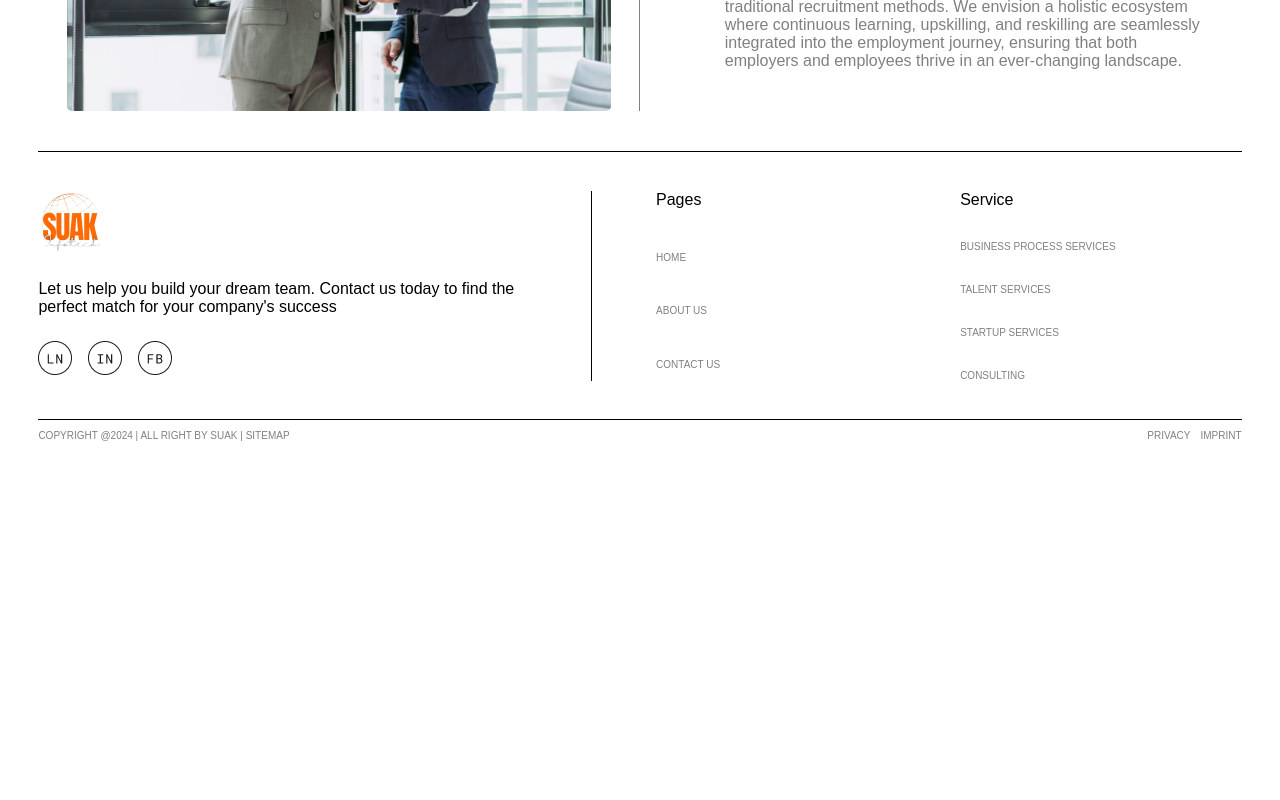
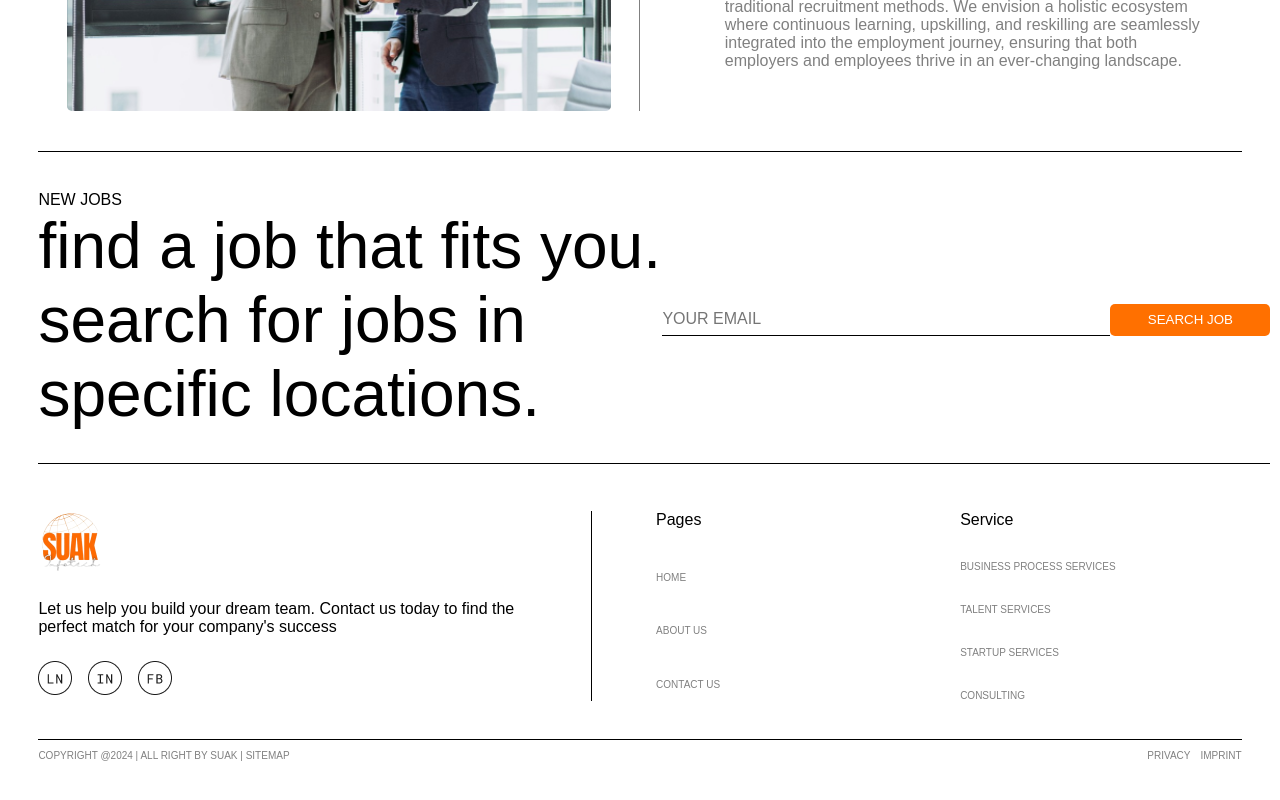
Before and after one commit to Shashisales-mk/SUAK, a React (Create React App) app: page /about in a window 1280 px wide. Shown: the part 1173-1973 px from the top of the page. Before the commit the page ends 1663 px from the top, so only its background shows below. Built offline with nearby package versions, Linux system fonts and the light colour scheme.

Commit message:
new jobs component added

```diff
--- /dev/null
+++ b/src/components/NewJobs/Newjobs.js
@@ -0,0 +1,44 @@
+import React from "react";
+import "./newjobs.css";
+function Newjobs() {
+  return (
+    <div>
+      <div className="outer-container">
+        <div className="inner-container">
+          <div>NEW JOBS</div>
+          <div>
+            <ul className="fle">
+              <li style={{ width: "39rem", fontSize: "4rem" }}>
+                find a job that fits you. search for jobs in specific locations.
+              </li>
+              <ul
+                style={{
+                  display: "flex",
+                  justifyContent: "center",
+                  alignItems: "center",
+                  listStyle:"none",
+                  borderRadius: "1px solid",
+                }}
+              >
+                <li>
+                  <input
+                    type="email"
+                    id="email"
+                    name="email"
+                    placeholder="YOUR EMAIL"
+                  />
+                </li>
+                <li>
+                  <button>SEARCH JOB</button>
+                </li>
+              </ul>
+            </ul>
+          </div>
+          <div style={{height:"0", borderBottom:"1px solid", marginTop:"2rem"}}></div>
+        </div>
+      </div>
+    </div>
+  );
+}
+
+export default Newjobs;
--- /dev/null
+++ b/src/components/NewJobs/newjobs.css
@@ -0,0 +1,33 @@
+.outer-container{
+    height: 20rem;
+    display: grid;
+    padding: 0 3vw;
+    /* justify-content: center; */
+    /* align-items: center; */
+}
+.inner-container{
+    display: grid;
+    height: 15rem;
+    /* gap: 1rem; */
+}
+.fle{
+    list-style: none;
+    display: flex;
+    justify-content: space-between;
+}
+.fle button{
+    background: #ff7000;
+    color: white;
+    height: 2rem;
+    width: 10rem;
+    border: none;
+    border-radius: 5px;
+}
+.fle input{
+    border: none;
+    outline: none;
+    font-size: 1rem;
+    width: 28rem;
+    border-bottom: 1px solid;
+    height: 2rem;
+}
--- a/src/pages/About.js
+++ b/src/pages/About.js
@@ -2,6 +2,7 @@ import React from "react";
 import Navbar from "../components/Navbar";
 import Choose from "../components/Body/WhyChooseUs";
 import Aboutstart from "../components/AboutUs/Aboutstart";
+import Newjobs from "../components/NewJobs/Newjobs";
 import Footer from "../components/Footer";
 function About() {
   return (
@@ -9,6 +10,7 @@ function About() {
       <Navbar></Navbar>
       <Aboutstart></Aboutstart>
       <Choose></Choose>
+      <Newjobs></Newjobs>
       <Footer></Footer>
     </div>
   );
```
